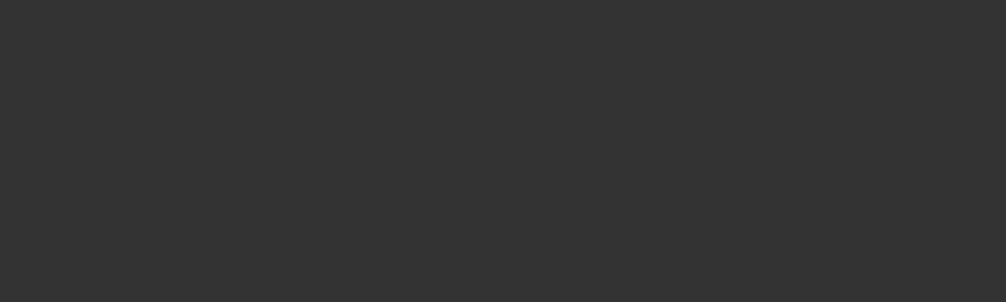
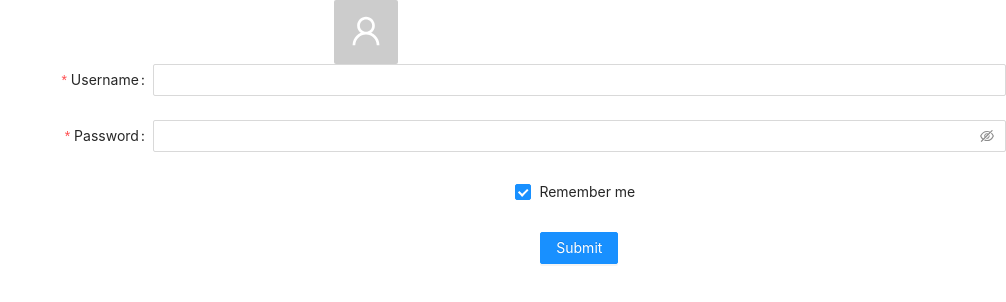
Before and after one commit to Anri-H/Film, a React (Create React App) app: page / in a window 1280 px wide. Shown: the top 302 px of the page, without its empty margins (274-1280 px from the left). Built offline with nearby package versions, Linux system fonts and the light colour scheme.

Commit message:
feat(App.js): added login component

```diff
--- a/src/App.js
+++ b/src/App.js
@@ -1,7 +1,12 @@
 import "./App.css";
+import Login from "./components/Login";
 
 function App() {
-  return <div className="App"></div>;
+  return (
+    <div className="App">
+      <Login />
+    </div>
+  );
 }
 
 export default App;
```
